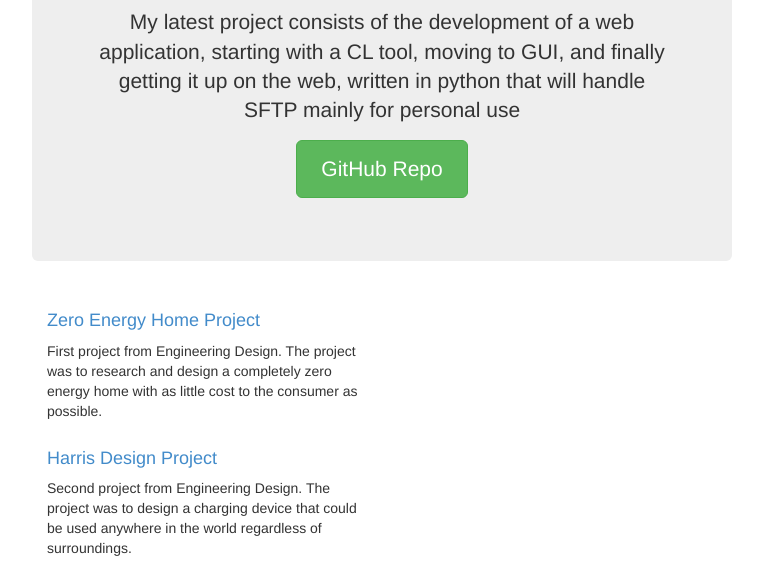
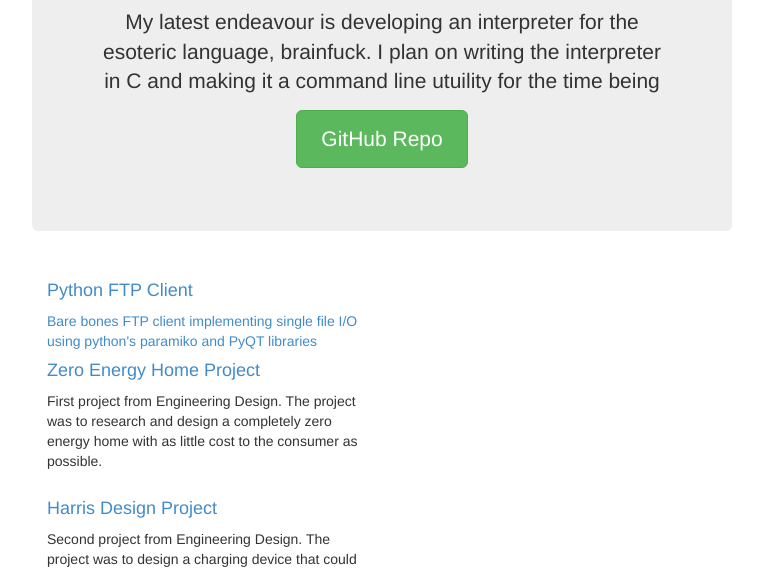
Before and after one commit to smrckln/smrckln.github.io, a plain HTML site: page index.html in a window 1280 px wide. Shown: the part 250-819 px from the top of the page, without its empty margins (258-1021 px from the left). Drawn offline with Linux system fonts and the light colour scheme.

Commit message:
Updated latest project and moved previous project down to lower portion of page

```diff
--- a/index.html
+++ b/index.html
@@ -41,14 +41,15 @@
 
       <div class="jumbotron">
         <h1>Latest Project</h1>
-        <p class="lead">My latest project consists of the development of a web application,
-          starting with a CL tool, moving to GUI, and finally getting it up on the web, written in python
-         that will handle SFTP mainly for personal use</p>
-        <p><a class="btn btn-lg btn-success" href="https://github.com/smrckln/Web-FTP-Client" target="_new" role="button">GitHub Repo</a></p>
+        <p class="lead">My latest endeavour is developing an interpreter for the esoteric language, brainfuck. I plan on writing the interpreter in C and making it a command line utuility for the time being</p>
+        <p><a class="btn btn-lg btn-success" href="https://github.com/smrckln/brainfuck-interpreter" target="_new" role="button">GitHub Repo</a></p>
       </div>
 
       <div class="row marketing">
         <div class="col-lg-6">
+            <h4><a href="https://github.com/smrckln/Web-FTP-Client" target="_new">Python FTP Client</h4>
+            <p>Bare bones FTP client implementing single file I/O using python's paramiko and PyQT libraries</p>
+
             <h4><a href="PDF/Zero Energy Home Project Report.pdf" target="_new">Zero Energy Home Project</a></h4>
             <p>First project from Engineering Design. The project was to research and design a completely
             zero energy home with as little cost to the consumer as possible.</p>
@@ -61,11 +62,10 @@
             <p>This project was to design anything that we chose using SolidWorks 2012</p>
         </div>
 
-        <!--<div class="col-lg-6">
-          <h4>Subheading</h4>
-          <p>Donec id elit non mi porta gravida at eget metus. Maecenas faucibus mollis interdum.</p>
+        <!--<div class="col-lg-6">-->
 
-          <h4>Subheading</h4>
+
+          <!--<h4>Subheading</h4>
           <p>Morbi leo risus, porta ac consectetur ac, vestibulum at eros. Cras mattis consectetur purus sit amet fermentum.</p>
 
           <h4>Subheading</h4>
```
Lines whose indentation alone changed are shown as unchanged.
